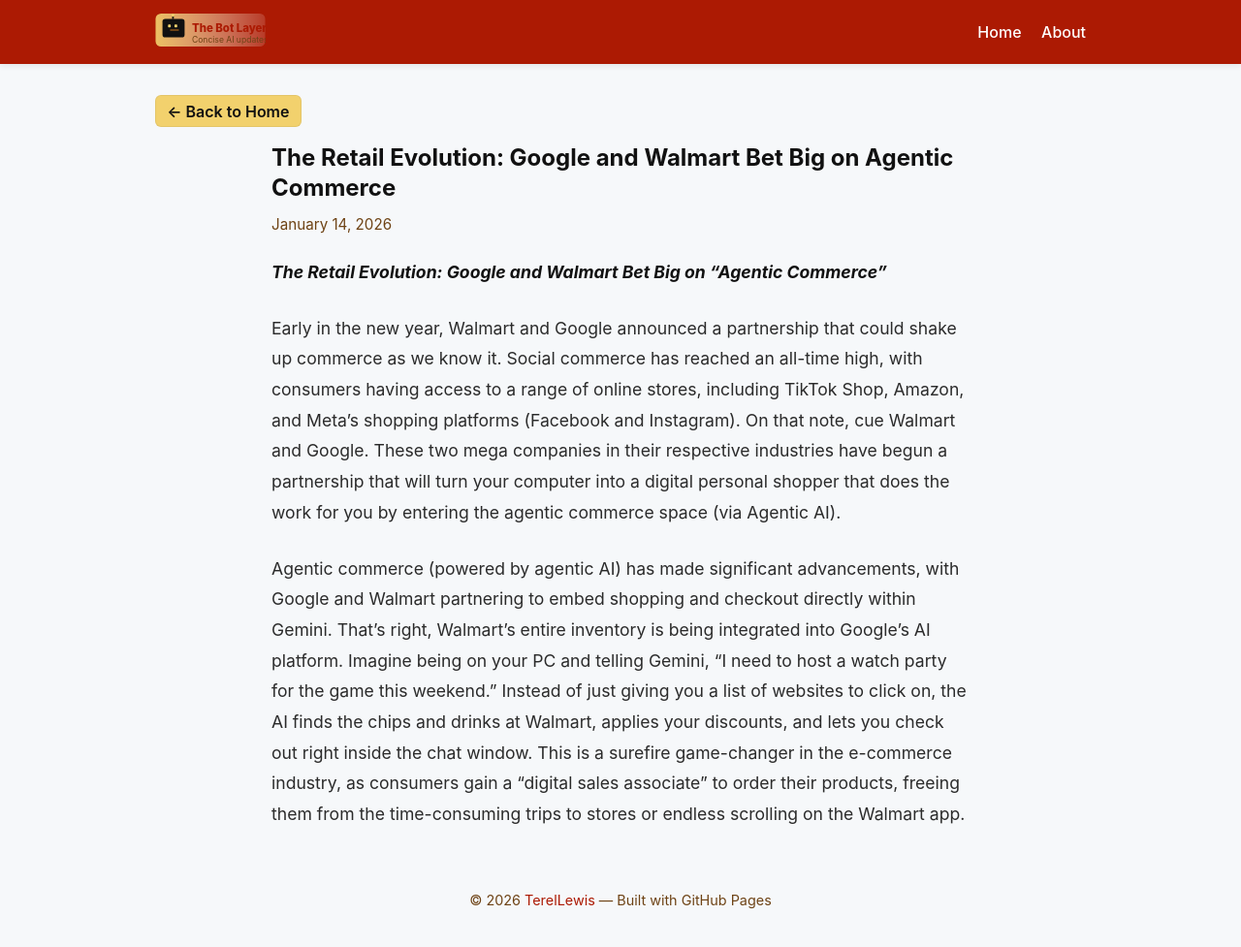
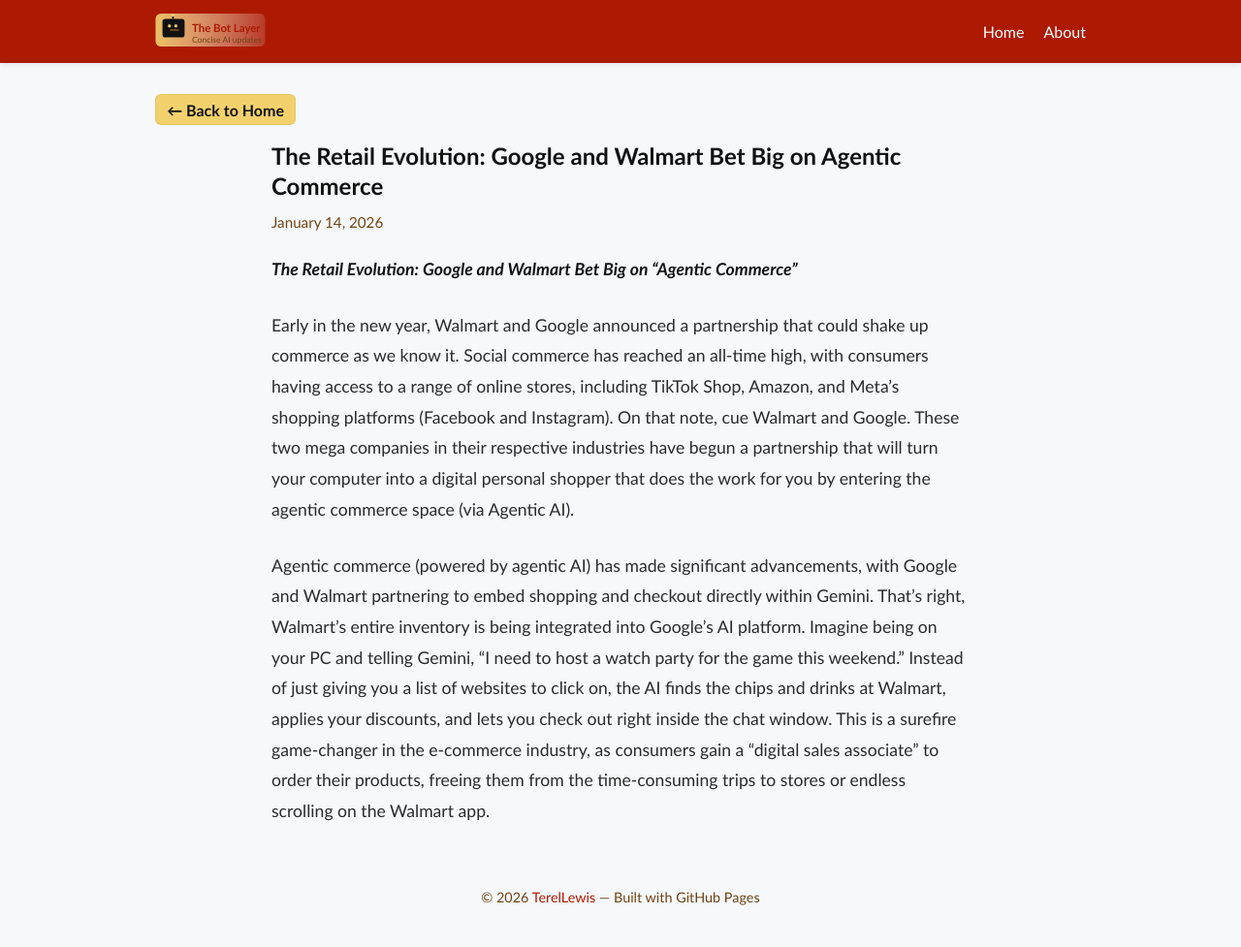
Before and after one commit to TerelLewis/TerelLewis.github.io, a Jekyll site: the page built from _posts/2026-1-14-The-Retail-Evolution.md, in a window 1280 px wide and 1001 px high. Shown: the top 977 px of the window at 97% size. Built offline with Jekyll 4.4.1, drawn with Linux system fonts in a browser that asks for light colours.

Commit message:
Update font styling to Microsoft Word Sans Serif Collection
Co-authored-by: TerelLewis <110624677+TerelLewis@users.noreply.github.com>

```diff
--- a/_layouts/post.html
+++ b/_layouts/post.html
@@ -12,7 +12,7 @@
        --text   : main text color          -> #111
     */
     :root { --brand:#ac1a03; --accent:#f2d16d; --bg:#f6f8fa; --muted:#6e4315; --text:#111; }
-    html,body{margin:0;padding:0;font-family:Inter, system-ui, -apple-system, "Segoe UI", Roboto, Arial;color:#111;background:var(--bg)}
+    html,body{margin:0;padding:0;font-family:Calibri, Arial, Segoe UI, sans-serif;color:#111;background:var(--bg)}
     .site-header{background:var(--brand);color:white;padding:0.75rem 1rem;position:sticky;top:0;z-index:30;box-shadow:0 2px 6px rgba(2,6,23,0.08)}
     .site-header .inner{max-width:960px;margin:0 auto;display:flex;align-items:center;justify-content:space-between}
     /* Brand/banner styling */
@@ -89,8 +89,8 @@
             <rect x="18.5" y="4" width="1.8" height="4" fill="#111"/>
             <circle cx="19.4" cy="4" r="1.6" fill="#f2d16d"/>
             <g transform="translate(40,24)">
-              <text x="0" y="-2" font-family="Inter, system-ui, -apple-system, 'Segoe UI', Roboto, Arial" font-size="12" font-weight="800" fill="#ac1a03">{{ site.title | default: "The Bot Layer" }}</text>
-              <text x="0" y="10" font-family="Inter, system-ui, -apple-system, 'Segoe UI', Roboto, Arial" font-size="9" fill="#6e4315">{{ page.subtitle | default: page.description | default: "Concise AI updates" }}</text>
+              <text x="0" y="-2" font-family="Calibri, Arial, Segoe UI, sans-serif" font-size="12" font-weight="800" fill="#ac1a03">{{ site.title | default: "The Bot Layer" }}</text>
+              <text x="0" y="10" font-family="Calibri, Arial, Segoe UI, sans-serif" font-size="9" fill="#6e4315">{{ page.subtitle | default: page.description | default: "Concise AI updates" }}</text>
             </g>
           </svg>
         </div>
--- a/style.css
+++ b/style.css
@@ -10,7 +10,7 @@
 
 /* Basic reset */
 *{box-sizing:border-box}
-html,body{height:100%;margin:0;padding:0;font-family:Inter, system-ui, -apple-system, "Segoe UI", Roboto, Arial;background:var(--bg);color:var(--text);-webkit-font-smoothing:antialiased}
+html,body{height:100%;margin:0;padding:0;font-family:Calibri, Arial, Segoe UI, sans-serif;background:var(--bg);color:var(--text);-webkit-font-smoothing:antialiased}
 .container{max-width:var(--max-width);margin:0 auto;padding:20px}
 
 /* Header */
```
